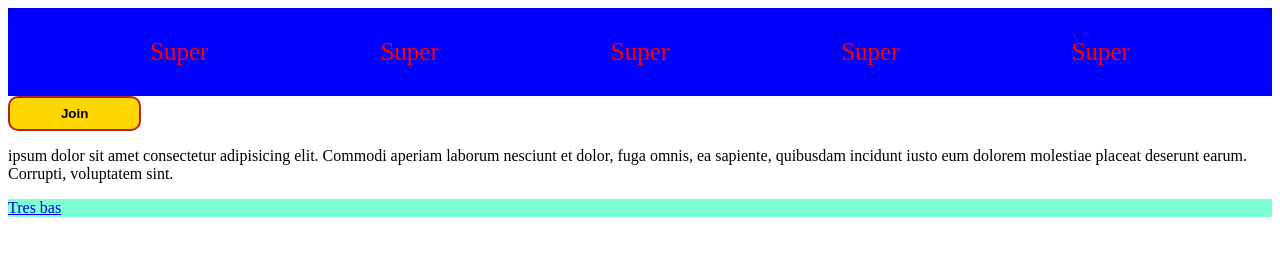
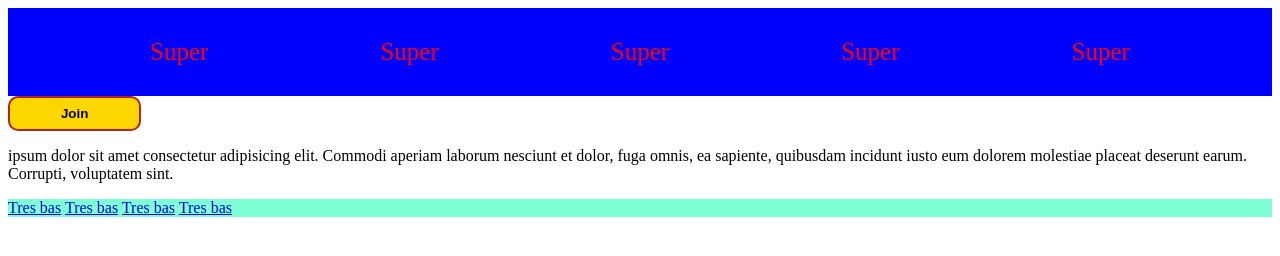
Before and after one commit to 972p/sfqs, a plain HTML site: page index.html in a window 1280 px wide. Drawn offline with Linux system fonts and the light colour scheme.

Commit message:
Update index.html

```diff
--- a/index.html
+++ b/index.html
@@ -21,6 +21,10 @@
 
 <footer id="bas">
     <a class="hyperbas" href="p2.html"> Tres bas</a>
+    <a class="hyperbas" href="p3.html"> Tres bas</a>
+    <a class="hyperbas" href="p4.html"> Tres bas</a>
+    <a class="hyperbas" href="index.html"> Tres bas</a>
 </footer>
+
 </body>
 </html>
```
